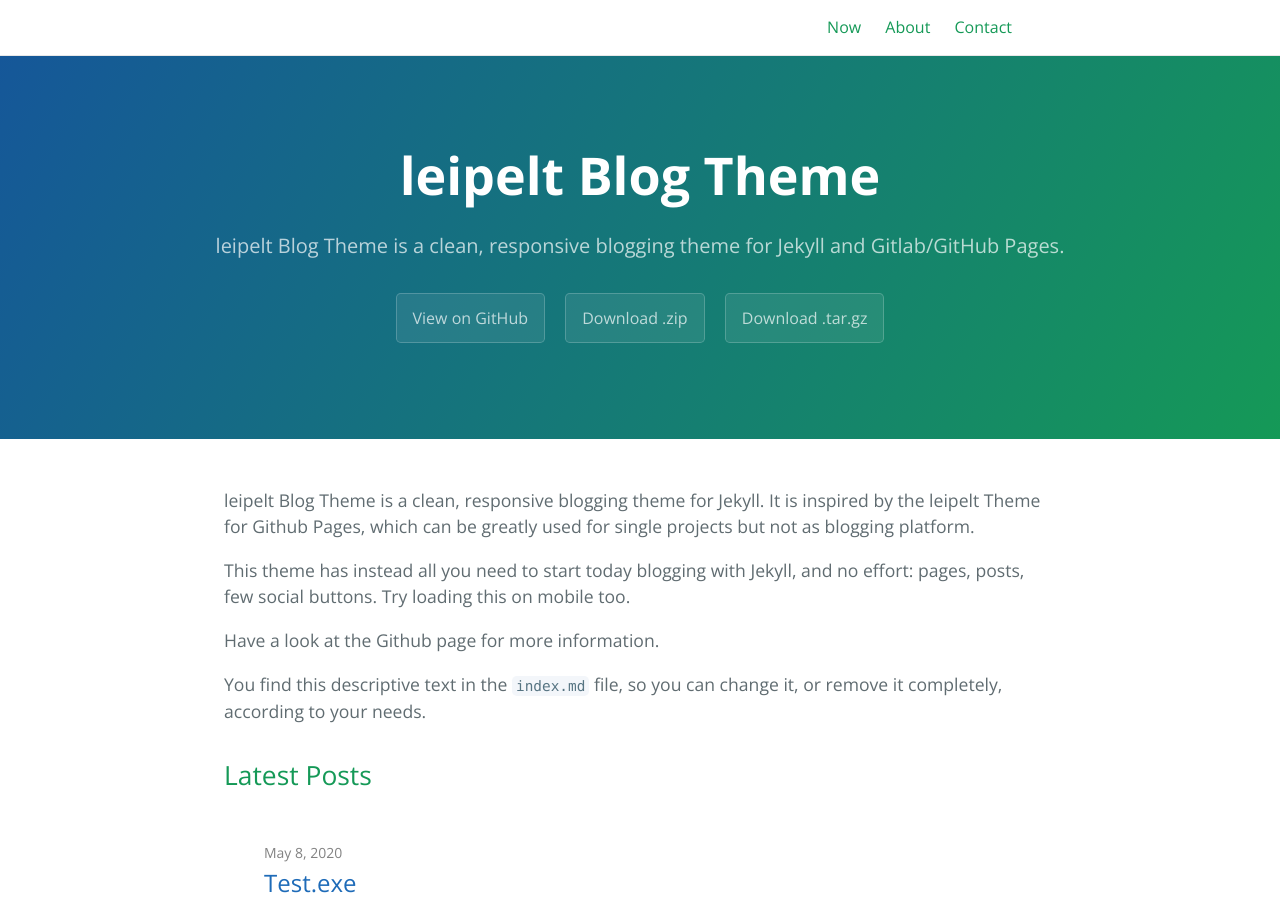
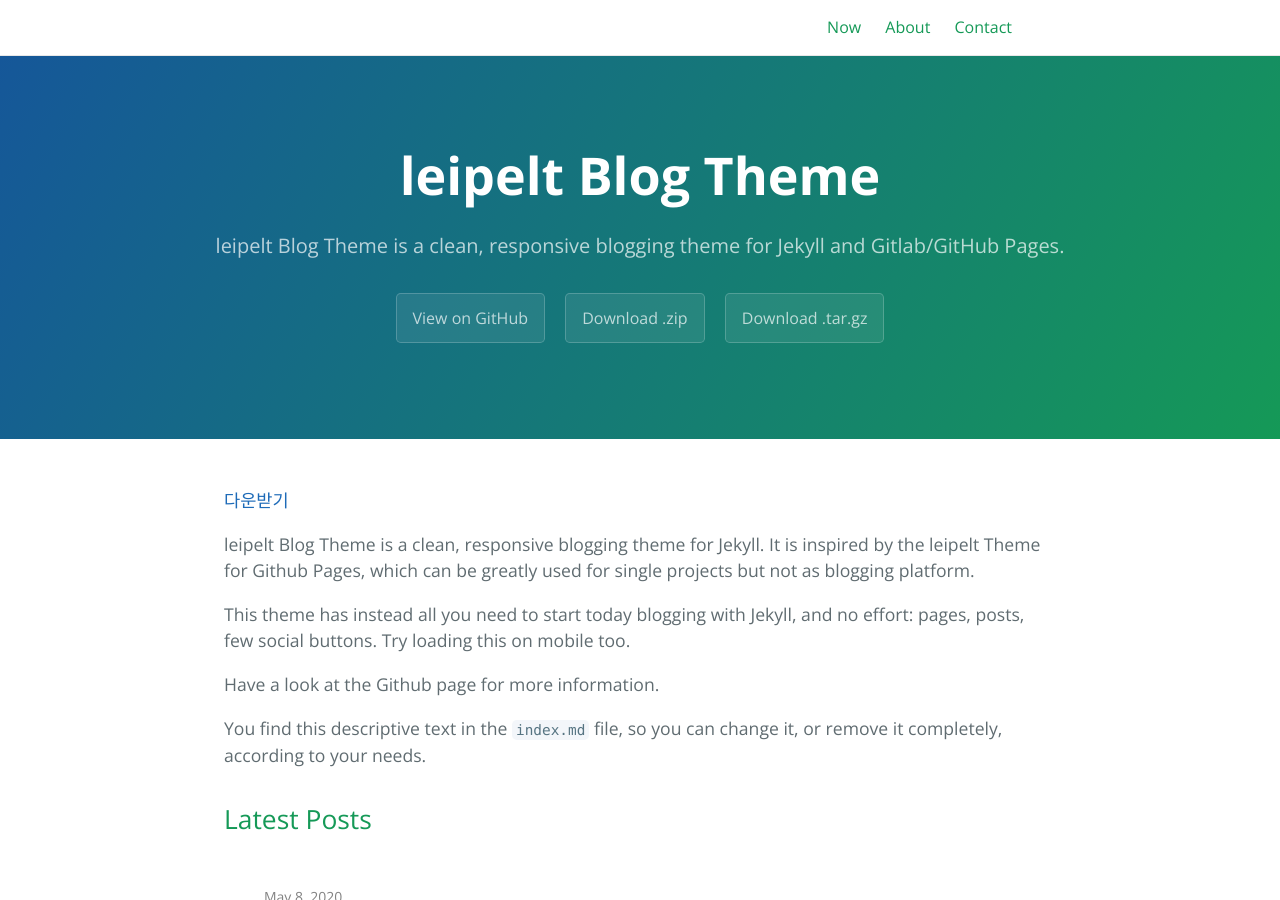
Before and after one commit to leipelt/hello-world, a Jekyll site: the page built from index.md, in a window 1280 px wide and 900 px high. Built offline with Jekyll 4.4.1, drawn with Linux system fonts in a browser that asks for light colours.

Commit message:
exe 추가2

```diff
--- a/index.md
+++ b/index.md
@@ -8,6 +8,8 @@
 layout: home
 ---
 
+[다운받기][download]
+
 leipelt Blog Theme is a clean, responsive blogging theme for Jekyll. It is inspired by the leipelt Theme for Github Pages, which can be greatly used for single projects but not as blogging platform.
 
 This theme has instead all you need to start today blogging with Jekyll, and no effort: pages, posts, few social buttons. Try loading this on mobile too.
```
Also changed, not shown: other parts of index.md (+3 -0 lines).
